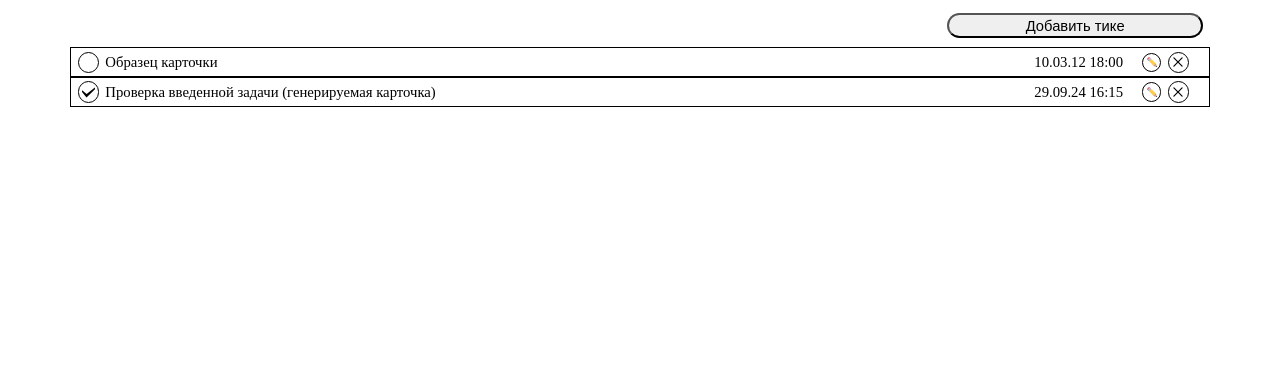
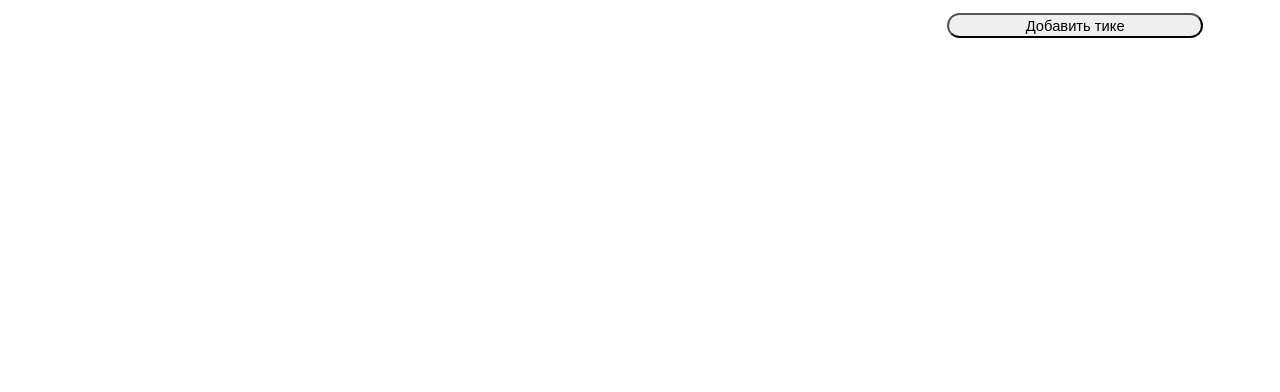
Before and after one commit to UdavUPS/http-tasker--Frontend, a website built with webpack: page src/index.html in a window 1280 px wide. Built offline with nearby package versions, Linux system fonts and the light colour scheme.

Commit message:
Чистка кода

```diff
--- a/src/index.html
+++ b/src/index.html
@@ -11,7 +11,7 @@
 
         <div class="boxF">
 
-            <div class="box__ticket">
+<!--             <div class="box__ticket">
                 <div class="box__ticket__id"></div>
                 <label class="checker">
                     <input type="checkbox" class="box__ticket__checkbox">
@@ -21,10 +21,10 @@
                     Образец карточки
                 </div>
                 <div class="box__ticket__time">10.03.12 18:00</div>
-                <div class="box__ticket__editor"><!-- &#x270E --></div>
-                <div class="box__ticket__delete"><!-- X --></div>
+                <div class="box__ticket__editor"> &#x270E </div>
+                <div class="box__ticket__delete"> X </div>
                 <div class="box__ticket__description visually-hidden"> Описание</div>
-            </div>
+            </div>   -->
 
         </div>
 
--- a/src/js/actions.js
+++ b/src/js/actions.js
@@ -9,7 +9,7 @@ const Win = new Messages();
 window.addEventListener('load', ()=>{detAllTickets()});
 
 
-ticketCreate(123, 'Проверка введенной задачи (генерируемая карточка)', '29.09.24 16:15', true, 'Тест описания карточки');
+/* ticketCreate(123, 'Проверка введенной задачи (генерируемая карточка)', '29.09.24 16:15', true, 'Тест описания карточки'); */
 /* ticketCreate(123, 'Проверка введенной задачи (генерируемая карточка)', '29.09.24 16:15); */
 
 
```
